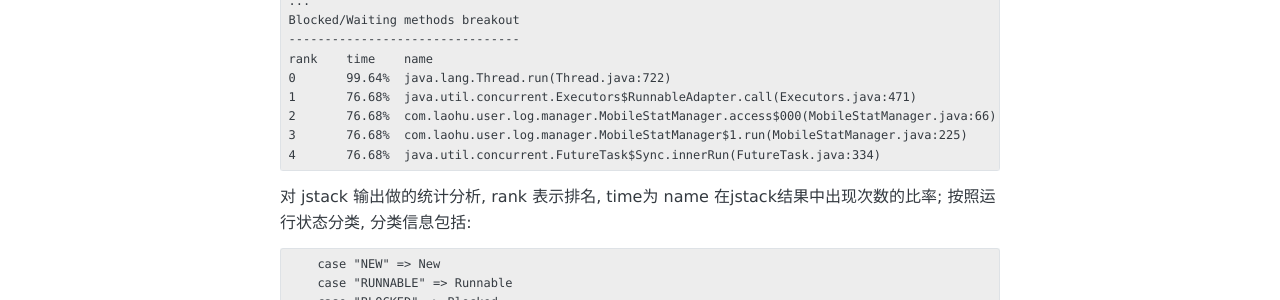
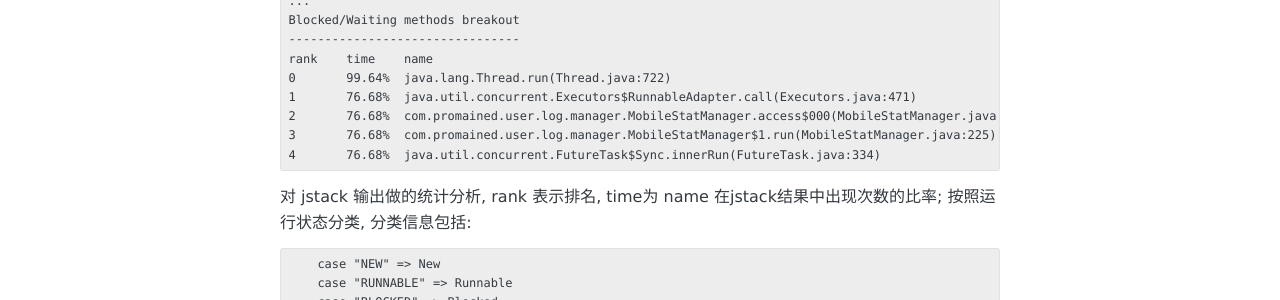
Before and after one commit to arstercz/arstercz.github.io, a Jekyll site: the page built from _posts/2015-09-29-%e7%9b%91%e6%8e%a7%e5%8f%8a%e8%a7%a3%e6%9e%90java-thread%e4%bf%a1%e6%81%af.md, in a window 1280 px wide. Shown: the part 971-1271 px from the top of the page. Built offline with Jekyll 4.4.1, drawn with Linux system fonts in a browser that asks for light colours; comment, search, counter and statistics services are not loaded; some of the changed text lies outside the part shown.

Commit message:
fix words string

````diff
--- a/_posts/2015-09-29-%e7%9b%91%e6%8e%a7%e5%8f%8a%e8%a7%a3%e6%9e%90java-thread%e4%bf%a1%e6%81%af.md
+++ b/_posts/2015-09-29-%e7%9b%91%e6%8e%a7%e5%8f%8a%e8%a7%a3%e6%9e%90java-thread%e4%bf%a1%e6%81%af.md
@@ -60,8 +60,8 @@
 rank	time	name
 0	99.64%	java.lang.Thread.run(Thread.java:722)
 1	76.68%	java.util.concurrent.Executors$RunnableAdapter.call(Executors.java:471)
-2	76.68%	com.laohu.user.log.manager.MobileStatManager.access$000(MobileStatManager.java:66)
-3	76.68%	com.laohu.user.log.manager.MobileStatManager$1.run(MobileStatManager.java:225)
+2	76.68%	com.promained.user.log.manager.MobileStatManager.access$000(MobileStatManager.java:66)
+3	76.68%	com.promained.user.log.manager.MobileStatManager$1.run(MobileStatManager.java:225)
 4	76.68%	java.util.concurrent.FutureTask$Sync.innerRun(FutureTask.java:334)
 ```
 对 jstack 输出做的统计分析, rank 表示排名, time为 name 在jstack结果中出现次数的比率;
````
Also changed, not shown: _posts/2019-06-18-%e6%9c%89%e6%95%88%e6%94%b6%e9%9b%86-mysql-%e7%9a%84%e6%ad%bb%e9%94%81%e4%bf%a1%e6%81%af.md (+1 -1 lines).
